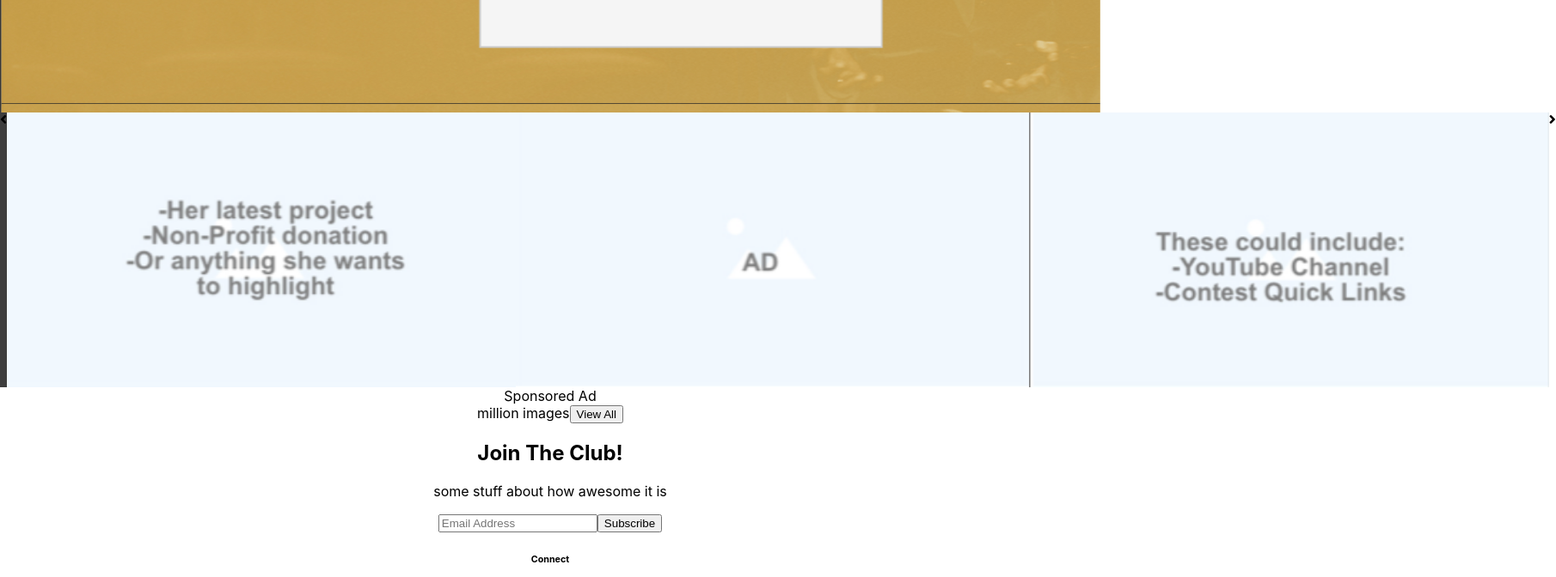
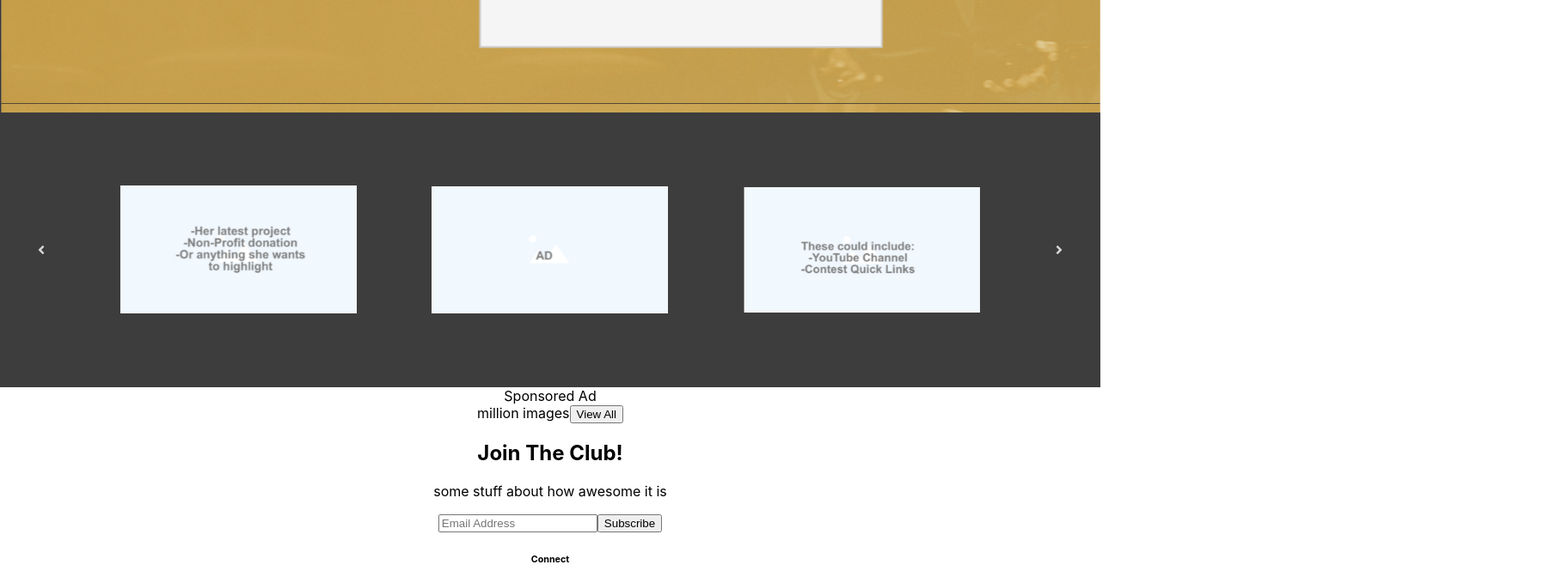
Before and after one commit to nickborbe/amp-client, a React (Create React App) app: page / in a window 1280 px wide. Shown: the part 2080-2752 px from the top of the page at 86% size, 1810 px wide, since content can reach past the window. Built offline with nearby package versions, Linux system fonts and the light colour scheme.

Commit message:
chevron color

```diff
--- a/src/styles/homepage.css
+++ b/src/styles/homepage.css
@@ -93,4 +93,14 @@
     height: 320px;
     background-color: #3d3d3d;
     display: flex;
+    justify-content: space-around;
+    align-items: center;
 }
+
+#hp-carousel-ads img{
+    width: 275px;
+}
+
+#hp-carousel-ads .fas{
+    color: #d6d6d6;
+}
```
